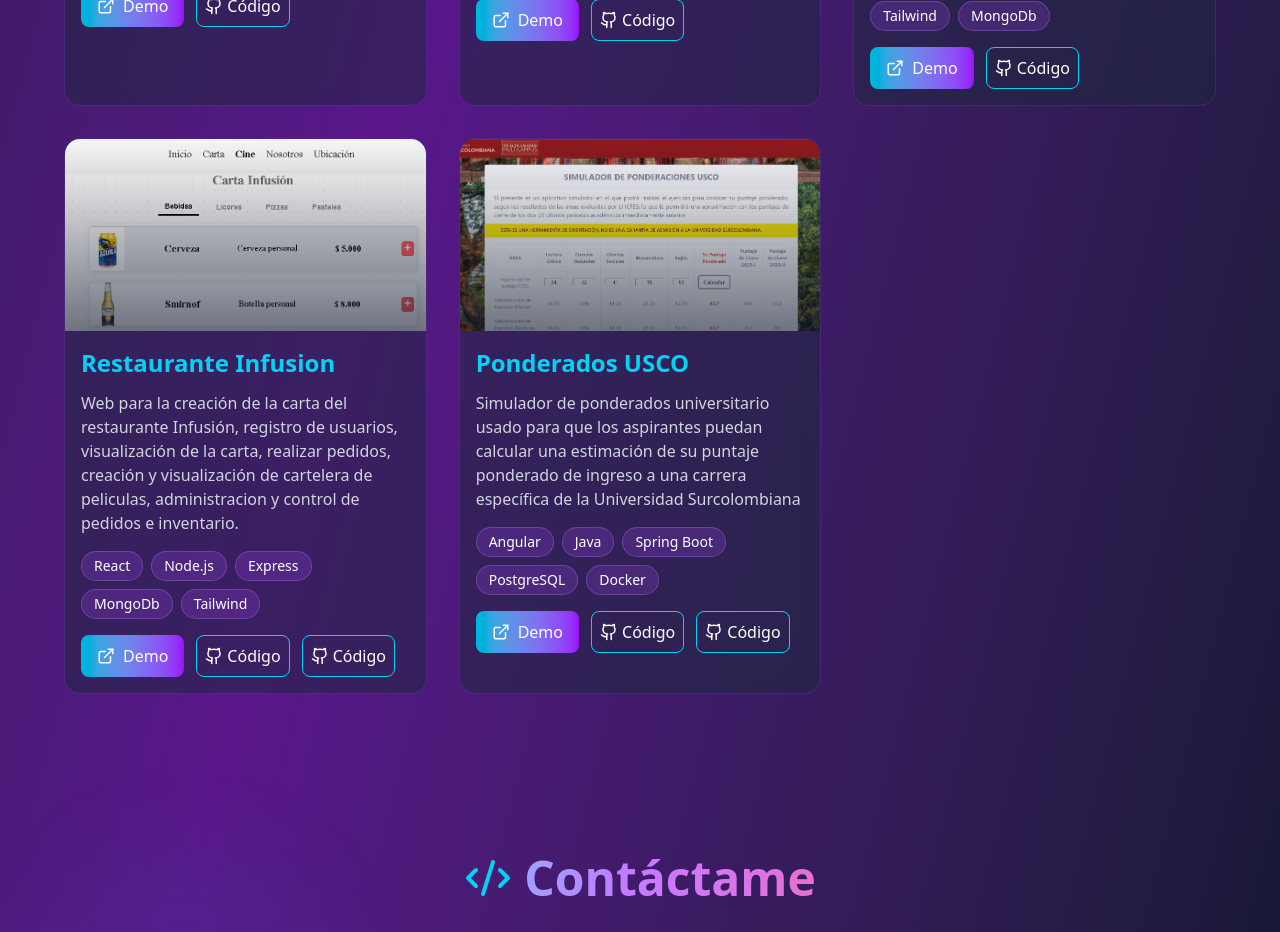
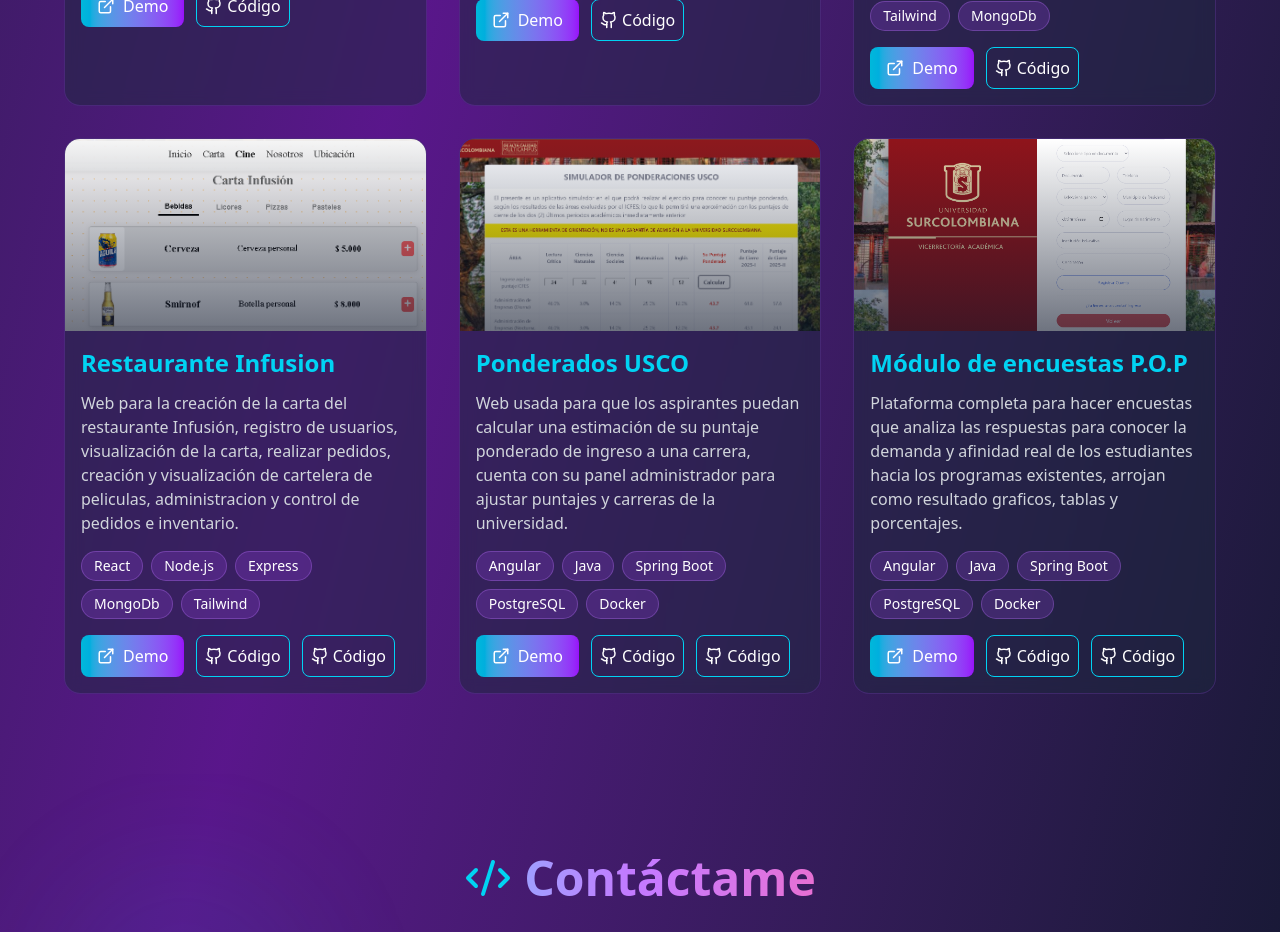
Before and after one commit to luis13xd/luistrujillolopez, a React (Vite) app: page / in a window 1280 px wide. Shown: the part 3440-4372 px from the top of the page. Built offline with nearby package versions, Linux system fonts and the light colour scheme.

Commit message:
agregue proyecto de encuestas usco

```diff
--- a/src/data/proyectos.ts
+++ b/src/data/proyectos.ts
@@ -4,6 +4,7 @@ import seller from "../assets/seller.png";
 import lowitapp from "../assets/lowitapp.png";
 import infusion from "../assets/infusion2.png";
 import ponderados from "../assets/ponderados.png";
+import encuesta from "../assets/encuesta.png";
 
 export const projectsData: Proyecto[] = [
   {
@@ -55,7 +56,7 @@ export const projectsData: Proyecto[] = [
   {
     titulo: "Ponderados USCO",
     descripcion:
-      "Simulador de ponderados universitario usado para que los aspirantes puedan calcular una estimación de su puntaje ponderado de ingreso a una carrera específica de la Universidad Surcolombiana",
+      "Web usada para que los aspirantes puedan calcular una estimación de su puntaje ponderado de ingreso a una carrera, cuenta con su panel administrador para ajustar puntajes y carreras de la universidad.",
     tecnologias: ["Angular", "Java", "Spring Boot", "PostgreSQL", "Docker"],
     imagen: ponderados,
     urlDemo: "https://restauranteinfusion.netlify.app/",
@@ -64,4 +65,16 @@ export const projectsData: Proyecto[] = [
       "https://github.com/luis13xd/backend-restaurante",
     ],
   },
+  {
+    titulo: "Módulo de encuestas P.O.P",
+    descripcion:
+      "Plataforma completa para hacer encuestas que analiza las respuestas para conocer la demanda y afinidad real de los estudiantes hacia los programas existentes, arrojan como resultado graficos, tablas y porcentajes.",
+    tecnologias: ["Angular", "Java", "Spring Boot", "PostgreSQL", "Docker"],
+    imagen: encuesta,
+    urlDemo: "https://restauranteinfusion.netlify.app/",
+    urlCodigo: [
+      "https://github.com/luis13xd/frontend-restaurante",
+      "https://github.com/luis13xd/backend-restaurante",
+    ],
+  },
 ];
```
Also changed, not shown: src/assets/infusion.png (deleted).
